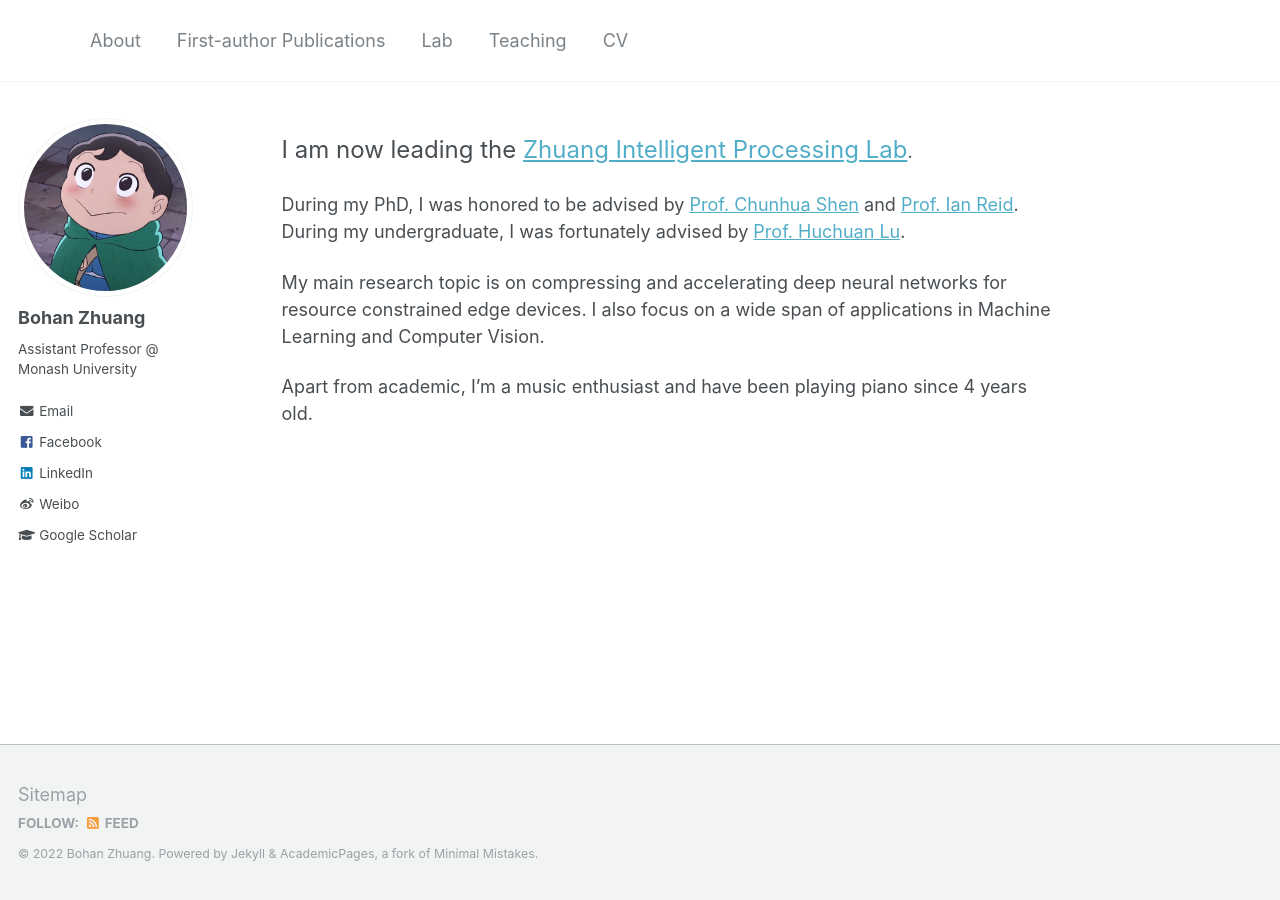
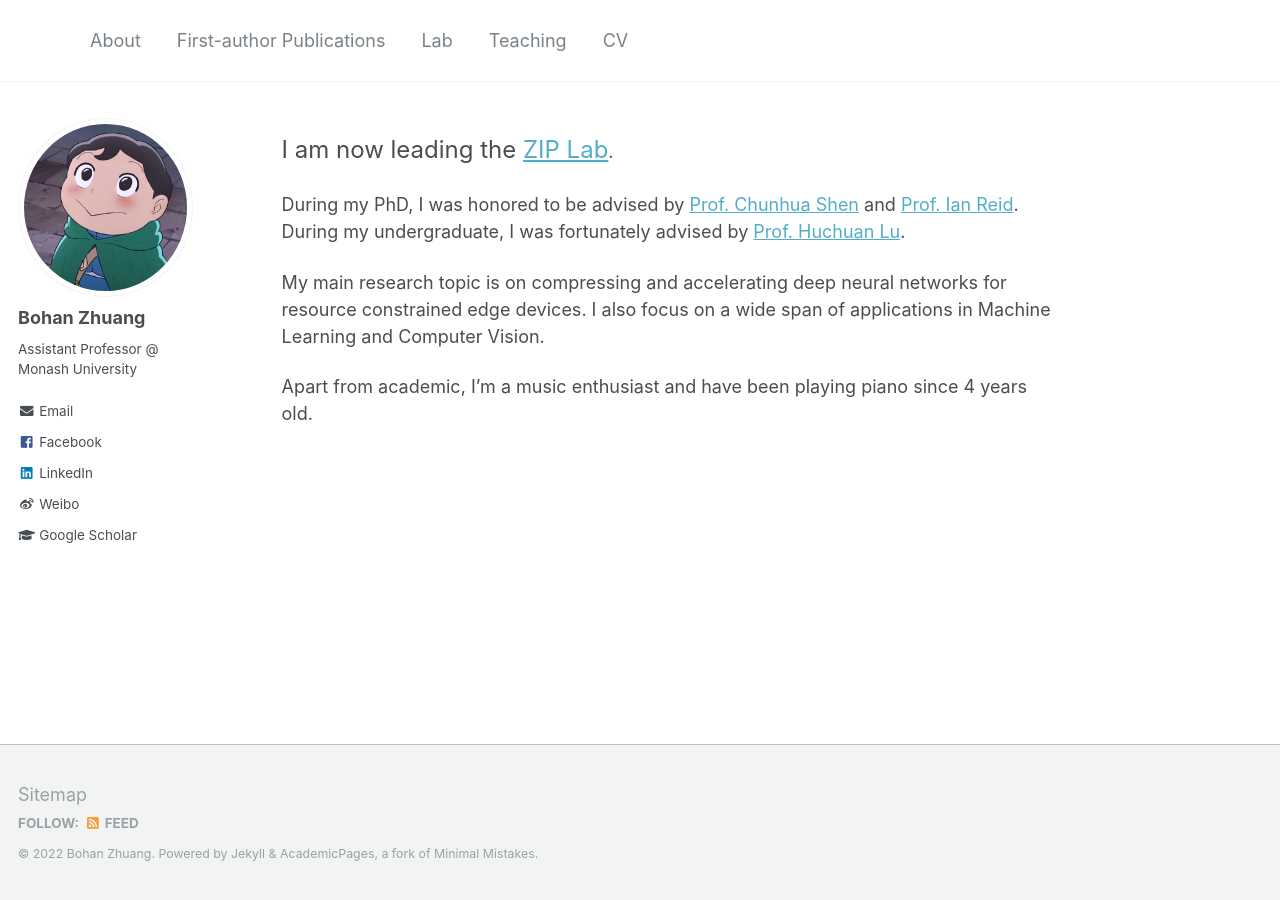
Before and after one commit to bohanzhuang/bohanzhuang.github.io, a Jekyll site: the page built from _pages/about.md, in a window 1280 px wide. Built offline with Jekyll 4.4.1, drawn with Linux system fonts in a browser that asks for light colours.

Commit message:
Update about.md

```diff
--- a/_pages/about.md
+++ b/_pages/about.md
@@ -9,7 +9,7 @@
 ---
 
 <p>
-<font size=5>I am now leading the <a href="https://ziplab.github.io/">Zhuang Intelligent Processing Lab</a></font>.
+<font size=5>I am now leading the <a href="https://ziplab.github.io/">ZIP Lab</a></font>.
 </p>
 
 During my PhD, I was honored to be advised by [Prof. Chunhua Shen](https://cshen.github.io/) and [Prof. Ian Reid](https://cs.adelaide.edu.au/~ianr/).
```
